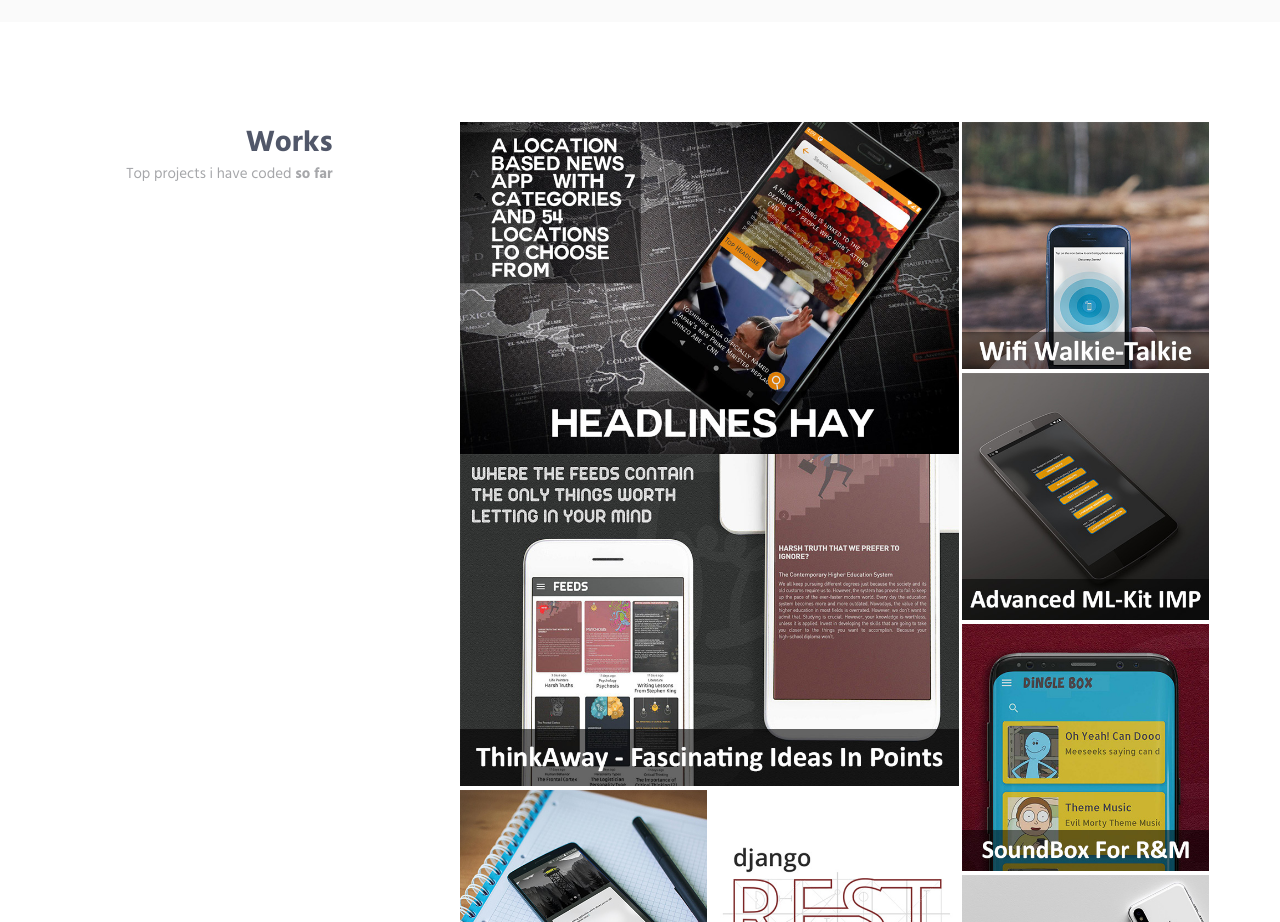
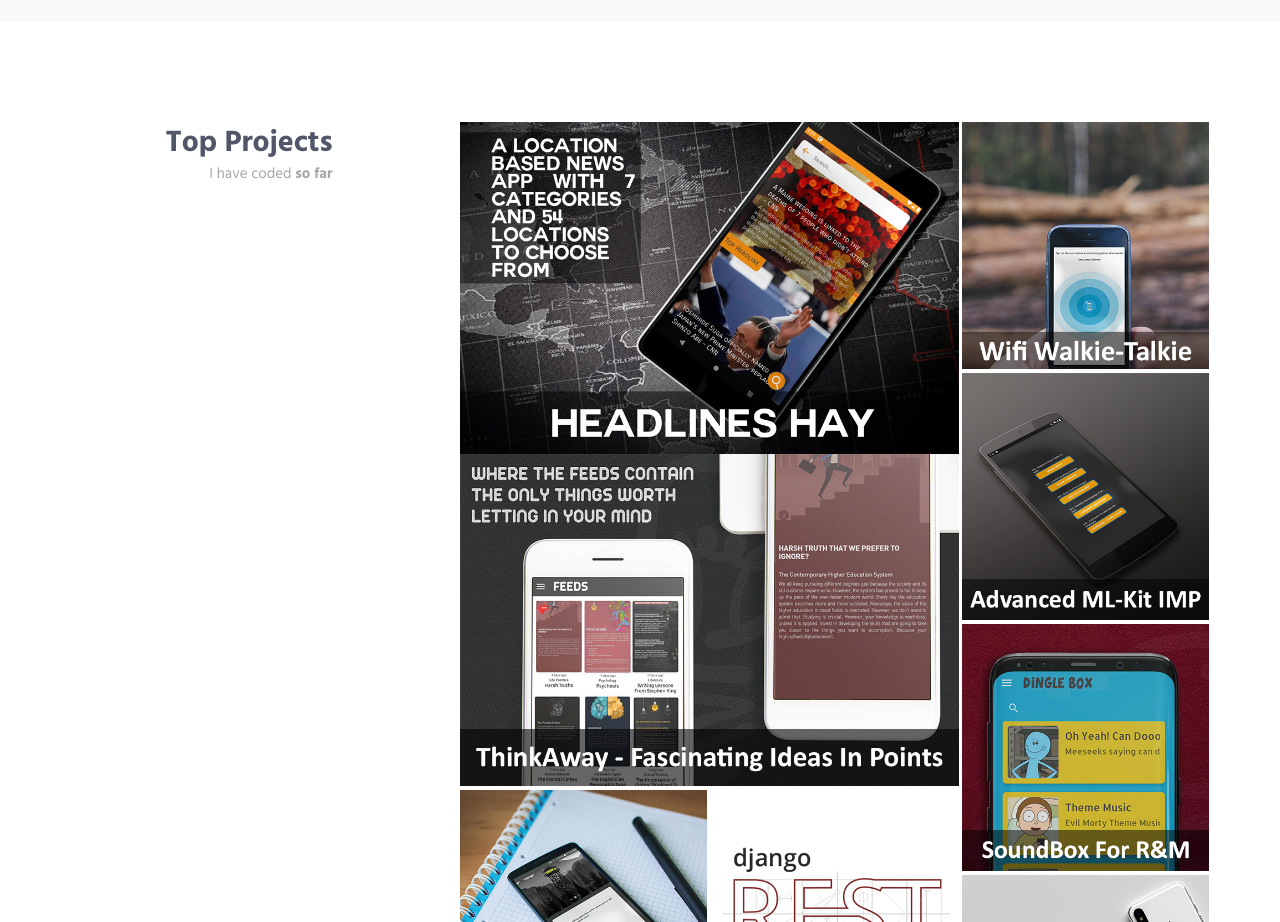
Before and after one commit to SageTheThird/sajidJaved.github.io, a plain HTML site: page index.html in a window 1280 px wide. Shown: the part 2500-3422 px from the top of the page. Drawn offline with Linux system fonts and the light colour scheme.

Commit message:
Update index.html

```diff
--- a/index.html
+++ b/index.html
@@ -287,8 +287,8 @@
                 <div class="row">
                     <div class="col-sm-3 sm-margin-b-30">
                         <div class="text-right sm-text-left">
-                            <h2 class="margin-b-0">Works</h2>
-                            <p>Top projects i have coded <b>so far</b> </p>
+                            <h2 class="margin-b-0">Top Projects</h2>
+                            <p>I have coded <b>so far</b> </p>
                         </div>
                     </div>
                     <div class="col-sm-8 col-sm-offset-1">
```
